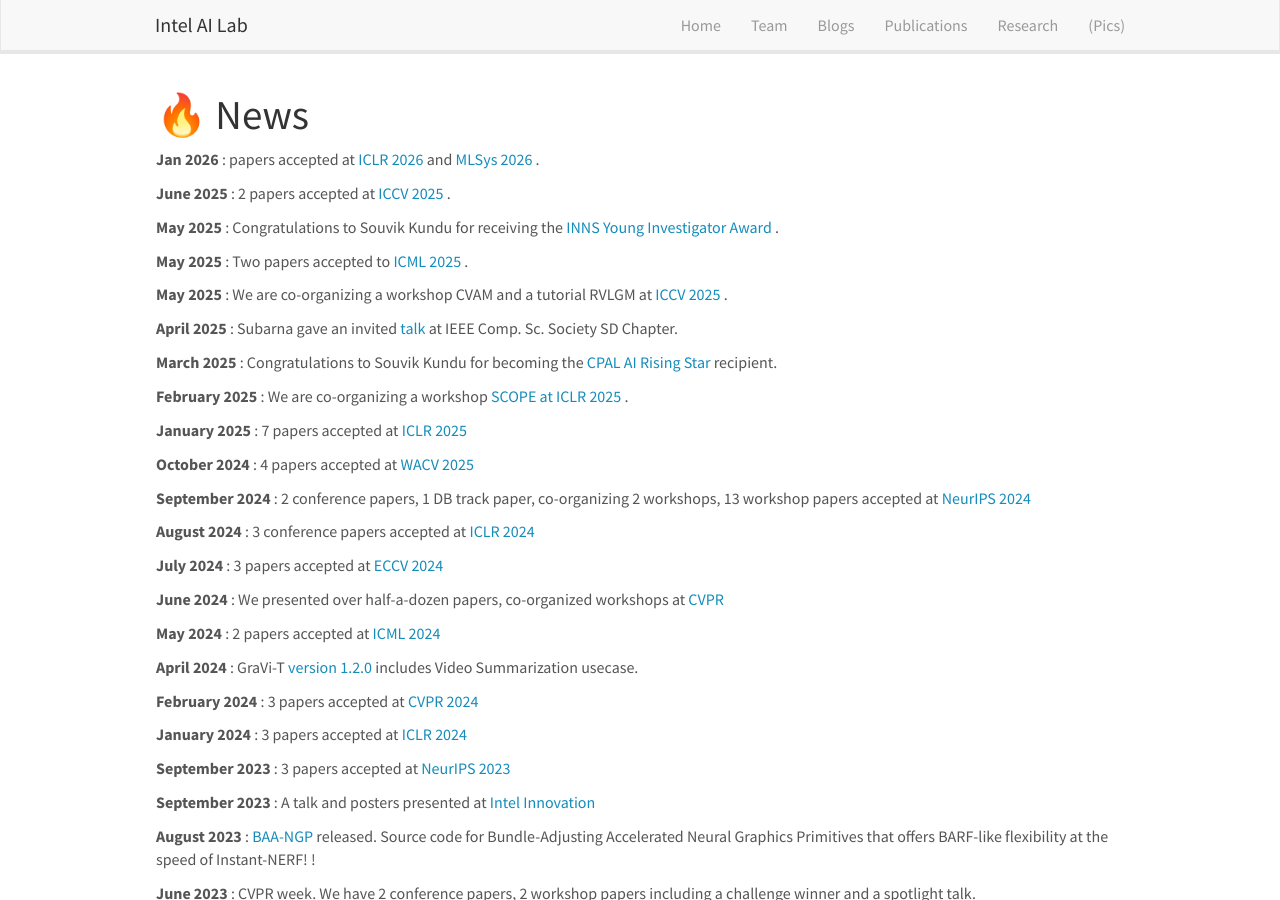
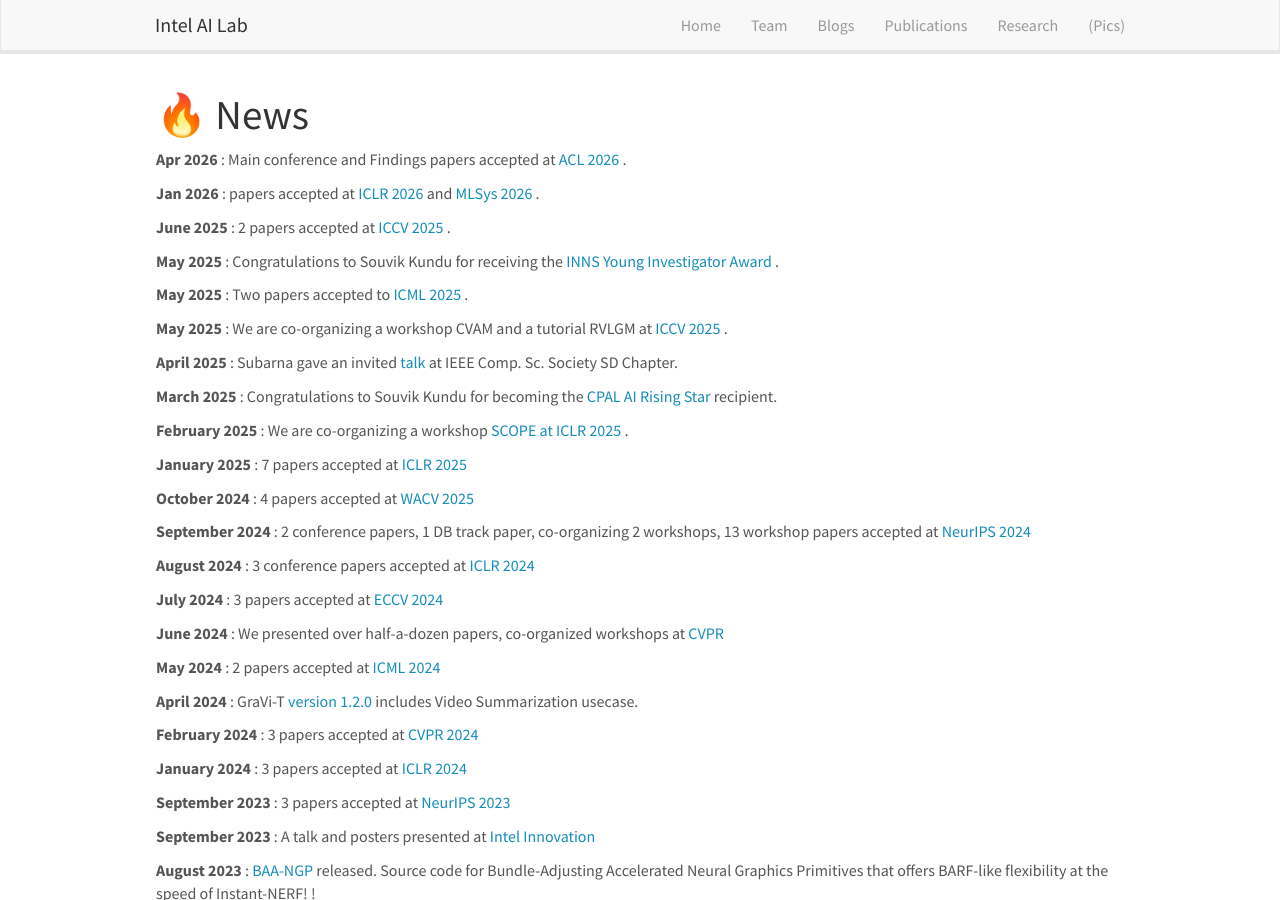
Before and after one commit to intelailabpage/intelailabpage.github.io, a Jekyll site: the page built from _pages/allnews.md, in a window 1280 px wide and 900 px high. Built offline with Jekyll 4.4.1, drawn with Linux system fonts in a browser that asks for light colours; nearby versions of some CDN libraries.

Commit message:
Update news.yml

```diff
--- a/_data/news.yml
+++ b/_data/news.yml
@@ -1,3 +1,6 @@
+- date: Apr 2026
+  headline: Main conference and Findings papers accepted at <a href="https://2026.aclweb.org/"> ACL 2026 </a>.
+
 - date: Jan 2026
   headline: papers accepted at <a href="https://iclr.cc/Conferences/2026"> ICLR 2026 </a> and <a href="https://mlsys.org/"> MLSys 2026 </a>.
 
```
